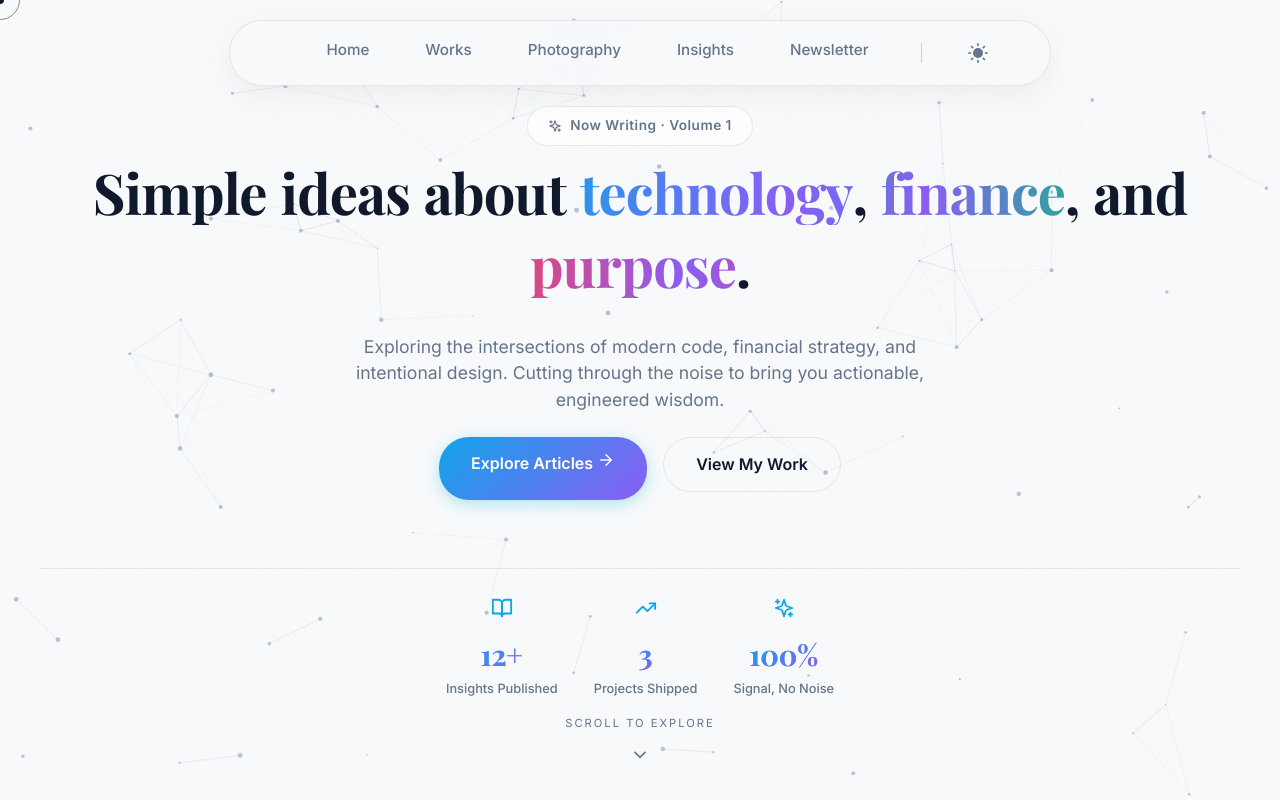
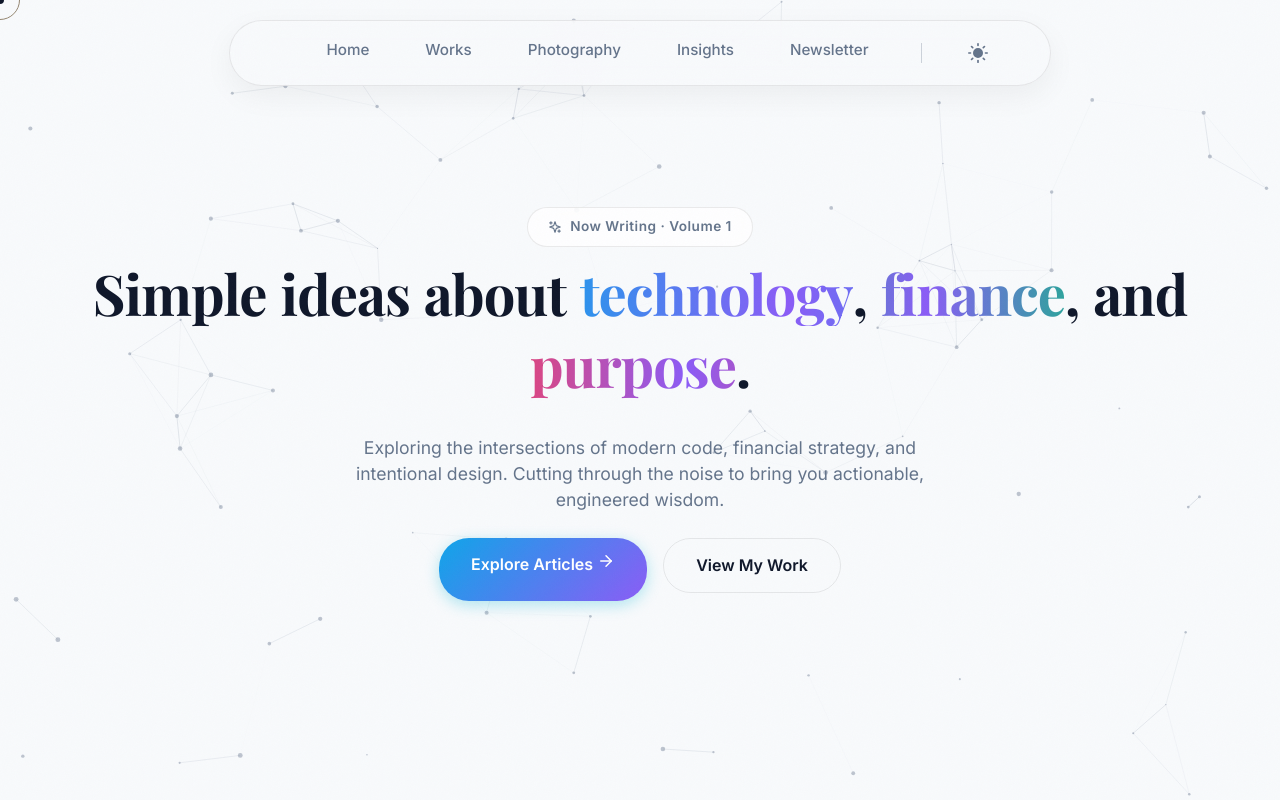
Before and after one commit to satish051/satish-insights, a React (Vite) app: page / in a window 1280 px wide. Shown: the top 800 px of the page. Built offline with nearby package versions, Linux system fonts and the light colour scheme; a web font is replaced by a local one.

Commit message:
Remove stats row and scroll indicator from hero

```diff
--- a/src/pages/Home.jsx
+++ b/src/pages/Home.jsx
@@ -1,6 +1,6 @@
 import React, { useEffect, useRef, useState } from 'react';
 import { Link, useLocation } from 'react-router-dom';
-import { ArrowRight, ExternalLink, Sparkles, TrendingUp, BookOpen, X, ChevronDown } from 'lucide-react';
+import { ArrowRight, ExternalLink, Sparkles, X } from 'lucide-react';
 import { motion, useScroll, useTransform, AnimatePresence } from 'framer-motion';
 import { articles } from '../data/articles';
 import { works } from '../data/works';
@@ -8,18 +8,11 @@ import { photos } from '../data/photography';
 import Newsletter from '../components/Newsletter';
 import MagneticButton from '../components/MagneticButton';
 import RevealText from '../components/RevealText';
-import AnimatedCounter from '../components/AnimatedCounter';
 import TiltCard from '../components/TiltCard';
 
 const TICKER_ITEMS = [
   '✦ Technology', '✦ Money', '✦ Life & Growth', '✦ Software', '✦ Wealth', '✦ Mindset',
   '✦ AI', '✦ Investing', '✦ Photography', '✦ Productivity', '✦ Deep Work', '✦ Clarity', '✦ Simplicity'
-];
-
-const STATS = [
-  { icon: <BookOpen size={22} />, value: '12', suffix: '+', label: 'Insights Published' },
-  { icon: <TrendingUp size={22} />, value: '3', suffix: '', label: 'Projects Shipped' },
-  { icon: <Sparkles size={22} />, value: '100', suffix: '%', label: 'Signal, No Noise' },
 ];
 
 export default function Home() {
@@ -179,40 +172,6 @@ export default function Home() {
           </MagneticButton>
         </motion.div>
 
-        {/* Stats Row */}
-        <motion.div
-          className="stats-row"
-          initial={{ opacity: 0, y: 20 }}
-          animate={{ opacity: 1, y: 0 }}
-          transition={{ delay: 0.85 }}
-          style={{ marginBottom: '16px' }}
-        >
-          {STATS.map((s, i) => (
-            <div key={i} className="stat-item">
-              <span className="stat-icon">{s.icon}</span>
-              <span className="stat-value">
-                <AnimatedCounter value={s.value} suffix={s.suffix} />
-              </span>
-              <span className="stat-label">{s.label}</span>
-            </div>
-          ))}
-        </motion.div>
-
-        {/* Scroll Indicator */}
-        <motion.div
-          initial={{ opacity: 0 }}
-          animate={{ opacity: 1 }}
-          transition={{ delay: 1.5, duration: 1 }}
-          style={{ marginTop: 'auto', display: 'flex', flexDirection: 'column', alignItems: 'center', gap: '4px', color: 'var(--text-muted)' }}
-        >
-          <span style={{ fontSize: '0.7rem', textTransform: 'uppercase', letterSpacing: '2px' }}>Scroll to explore</span>
-          <motion.div
-            animate={{ y: [0, 8, 0] }}
-            transition={{ repeat: Infinity, duration: 2, ease: 'easeInOut' }}
-          >
-            <ChevronDown size={20} />
-          </motion.div>
-        </motion.div>
       </motion.section>
 
       {/* Marquee Ticker */}
```
